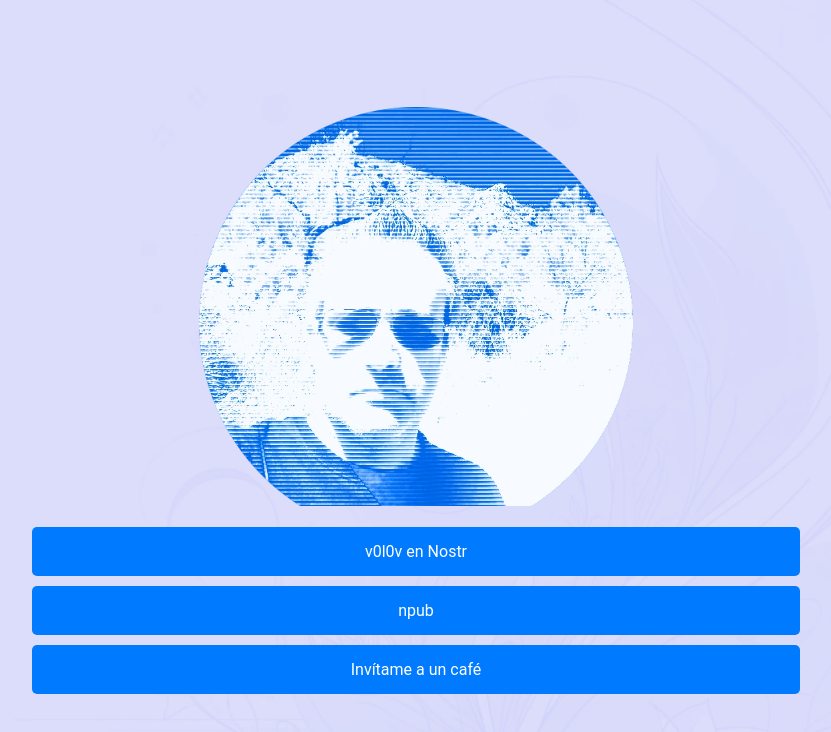
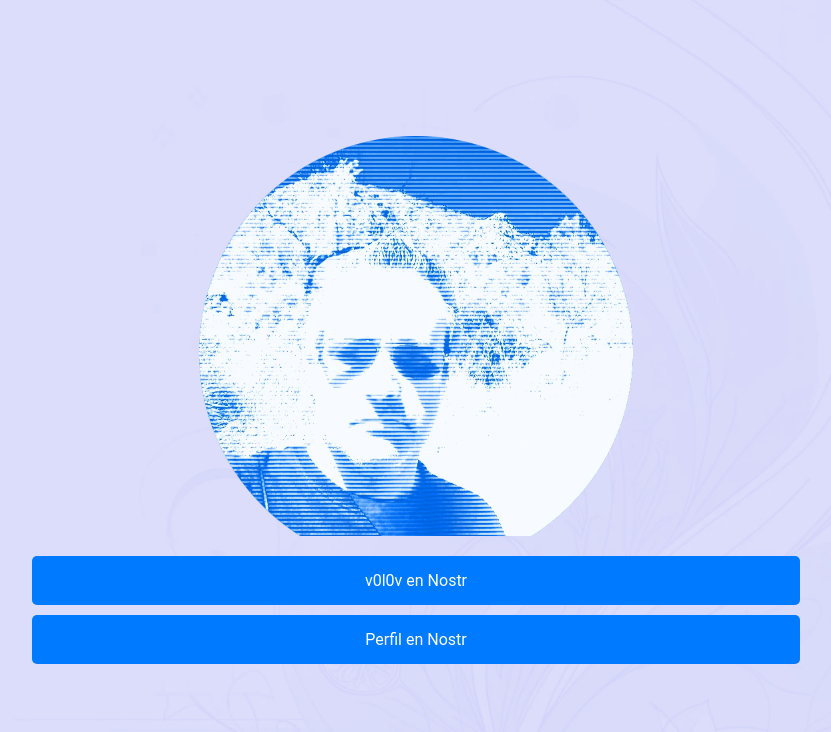
Before and after one commit to v0l0v/v0l0v.github.io, a plain HTML site: page index.html in a window 1280 px wide. Shown: the whole page, without its empty margins (224-1055 px from the left). Drawn offline with Linux system fonts and the light colour scheme.

Commit message:
actualizando el index

```diff
--- a/index.html
+++ b/index.html
@@ -11,9 +11,8 @@
 	<img src="v0l0v.webp" alt="v0l0v" id="logo-rda2">
         <div class="button-container">
 
-	    <a href="nprofile1qqswndtz6kq4v7tlrvamvp5q2asag7qfd2y5tn0n9tvyr6cg29ljh2spzemhxue69uhhyetvv9ujuurjd9kkzmpwdejhgqgjwaehxw309ahkvenrdpskjm3wwp6kyhdhzny" class="button">v0l0v en Nostr</a>
-            <a href="https://njump.me/npub1ejq222ssadw935gs6c0fqhl4rmysa8h5stex6ge2mur3sm0crmusnjw3zf" class="button">npub</a>
-            <a href="https://lapp.lifpay.me/en/checkout/b4eea0da-a9ef-40fb-8ea0-55a6750755e3" class="button">Invítame a un café</a>
+	    <a href="nprofile1qqsz5vgc5qyw986aj5grudkj29x2jfdy9egpnhuqzfuywpyjxlxv53sppamhxue69uhkummnw3ezumt0d5q3gamnwvaz7tmjv4kxz7fwv3sk6atn9e5k7qgdwaehxw309ahx7uewd3hkcdmqw8e" class="button">v0l0v en Nostr</a>
+            <a href="https://njump.me/npub19gc33gqgu204m9gs8cmdy52v4yj6gtjsr80cqyncguzfyd7vefrq29tkz6" class="button">Perfil en Nostr</a>
         </div>
 
     </header>
```
